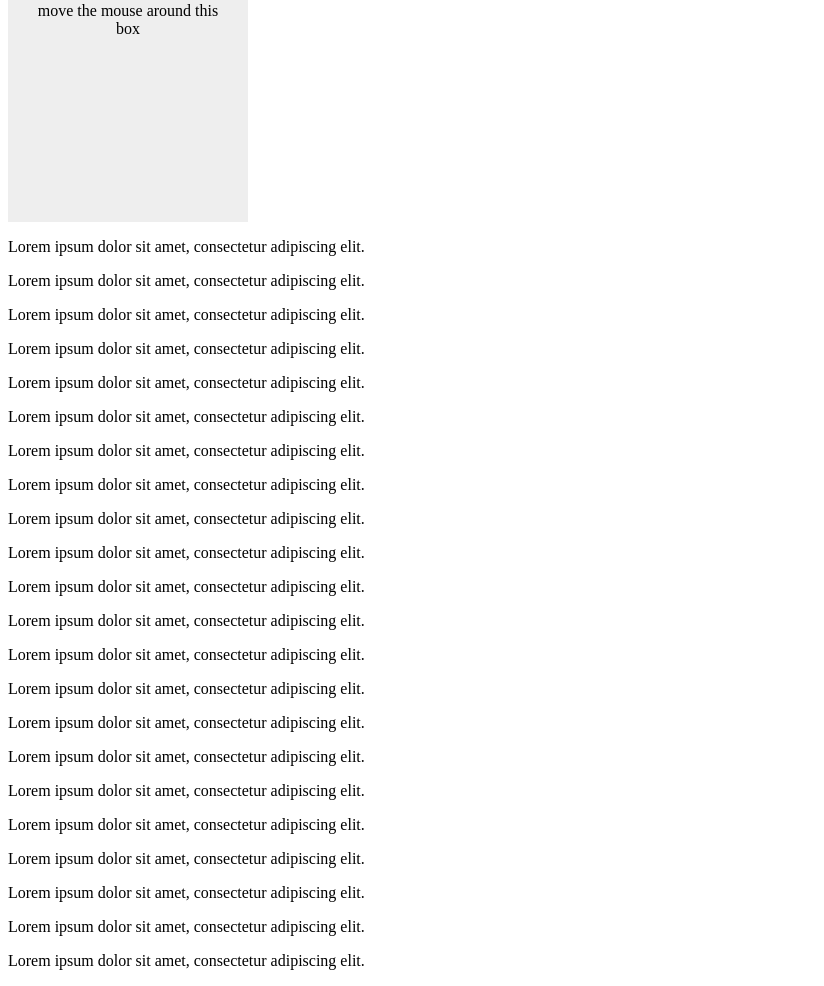
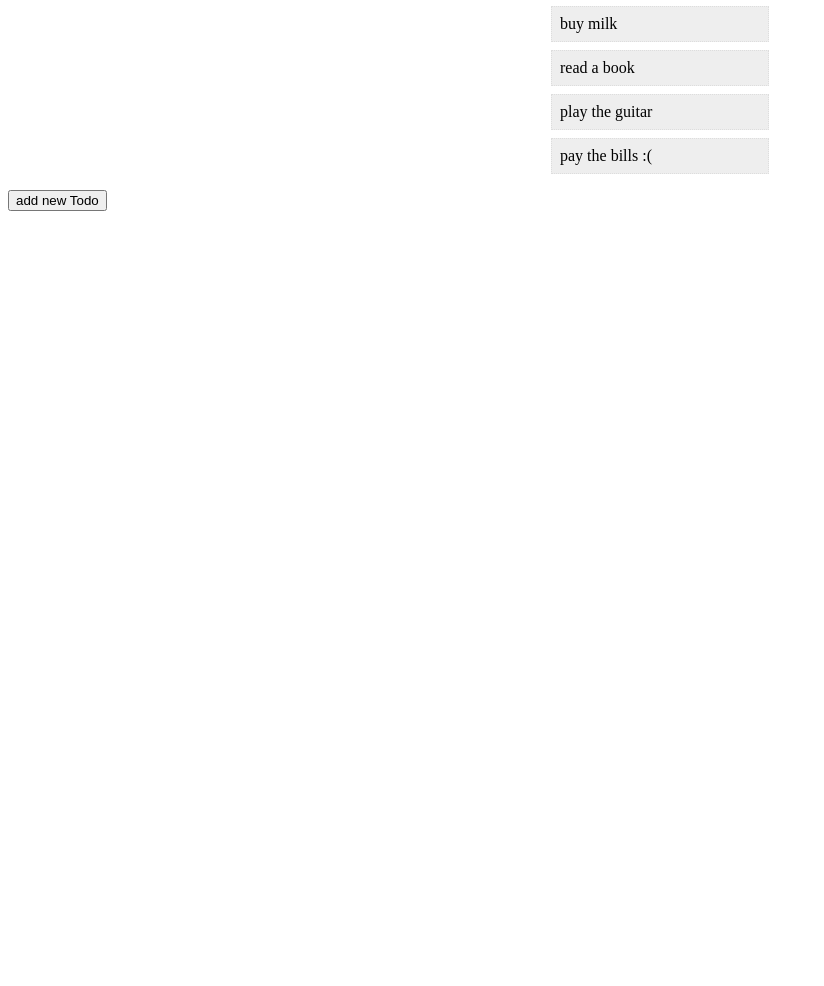
Before and after one commit to belovedafolabi/JavaScriptAfresh, a plain HTML site: page index.html in a window 1280 px wide. Shown: the part 60-1046 px from the top of the page, without its empty margins (0-824 px from the left). After the commit the page ends 800 px from the top, so only its background shows below. Drawn offline with Linux system fonts and the light colour scheme.

Commit message:
Revert "Practice on Copy, mousemove and wheel eventListener"
This reverts commit d7e3922a14d3414324d4abd5a8fd288626558290.

```diff
--- a/index.html
+++ b/index.html
@@ -2,46 +2,30 @@
 <head>
     <meta charset="UTF-8">
     <meta name="viewport" content="width=device-width, initial-scale=1.0">
-    <title>Javascript</title>
+    <title>Document</title>
     <link rel="stylesheet" href="style.css">
     <style>
-        .box{
-            width: 200px;
-            height: 200px;
-            margin: 10px 0;
+        li{
+            list-style-type: none;
+            max-width: 200px;
+            padding: 8px;
+            margin: 8px auto;
             background: #eee;
-            text-align: center;
-            padding: 20px;
+            border: 1px dotted #ddd;
         }
     </style>
 </head>
 <body>
+    <h1>Todos</h1>
 
-    <p class="copy-me">Lorem ipsum dolor sit amet, consectetur adipiscing elit.</p>
-    <div class="box">move the mouse around this box</div>
+    <ul>
+        <li>buy milk</li>
+        <li>read a book</li>
+        <li>play the guitar</li>
+        <li>pay the bills :(</li>
+    </ul>
 
-    <p>Lorem ipsum dolor sit amet, consectetur adipiscing elit.</p>
-    <p>Lorem ipsum dolor sit amet, consectetur adipiscing elit.</p>
-    <p>Lorem ipsum dolor sit amet, consectetur adipiscing elit.</p>
-    <p>Lorem ipsum dolor sit amet, consectetur adipiscing elit.</p>
-    <p>Lorem ipsum dolor sit amet, consectetur adipiscing elit.</p>
-    <p>Lorem ipsum dolor sit amet, consectetur adipiscing elit.</p>
-    <p>Lorem ipsum dolor sit amet, consectetur adipiscing elit.</p>
-    <p>Lorem ipsum dolor sit amet, consectetur adipiscing elit.</p>
-    <p>Lorem ipsum dolor sit amet, consectetur adipiscing elit.</p>
-    <p>Lorem ipsum dolor sit amet, consectetur adipiscing elit.</p>
-    <p>Lorem ipsum dolor sit amet, consectetur adipiscing elit.</p>
-    <p>Lorem ipsum dolor sit amet, consectetur adipiscing elit.</p>
-    <p>Lorem ipsum dolor sit amet, consectetur adipiscing elit.</p>
-    <p>Lorem ipsum dolor sit amet, consectetur adipiscing elit.</p>
-    <p>Lorem ipsum dolor sit amet, consectetur adipiscing elit.</p>
-    <p>Lorem ipsum dolor sit amet, consectetur adipiscing elit.</p>
-    <p>Lorem ipsum dolor sit amet, consectetur adipiscing elit.</p>
-    <p>Lorem ipsum dolor sit amet, consectetur adipiscing elit.</p>
-    <p>Lorem ipsum dolor sit amet, consectetur adipiscing elit.</p>
-    <p>Lorem ipsum dolor sit amet, consectetur adipiscing elit.</p>
-    <p>Lorem ipsum dolor sit amet, consectetur adipiscing elit.</p>
-    <p>Lorem ipsum dolor sit amet, consectetur adipiscing elit.</p>
+    <button>add new Todo</button>
 
    <script src="sandbox.js"></script>
 </body>
--- a/sandbox.js
+++ b/sandbox.js
@@ -1,21 +1,30 @@
-// Copy Event
-const copy = document.querySelector('.copy-me');
+/* const items = document.querySelectorAll('li'); */
 
-// Event listerner to log when a specified element is being copied
-copy.addEventListener('copy', ()=>{
-    console.log('Oi mate! my content is copyrighted. ')
+const ul = document.querySelector('ul');
+
+const button = document.querySelector('button');
+
+button.addEventListener('click', () => {
+    const li = document.createElement('li');
+    li.textContent = 'something new to do';
+    li.style.color = 'crimson';
+    ul.append(li);
+    //ul.prepend(li);
 });
 
-// Event listerner to track the coordinates(X and Y) of the mouse within an element
-const box = document.querySelector('.box');
+/* items.forEach(item => {
+    let name = [];
+    item.addEventListener('click', e =>{
+        e.target.remove();
+        e.stopPropagation();
+        console.log('Event in LI');
+    });
+}); */
 
-box.addEventListener('mousemove', e =>{
-    //console.log(e);
-    box.textContent = `x pos- ${e.offsetX} y pos- ${e.offsetY}`;
+ul.addEventListener('click', e =>{
+    console.log('Event in UL');
+    //console.log(e.target)
+    if(e.target.tagName == "LI"){
+        e.target.remove();
+    }
 });
-
-// // Event listerner to track the position of the entire documnet
-
-document.addEventListener('wheel', e =>{
-    console.log(e.pageX, e.pageY);
-});
```
